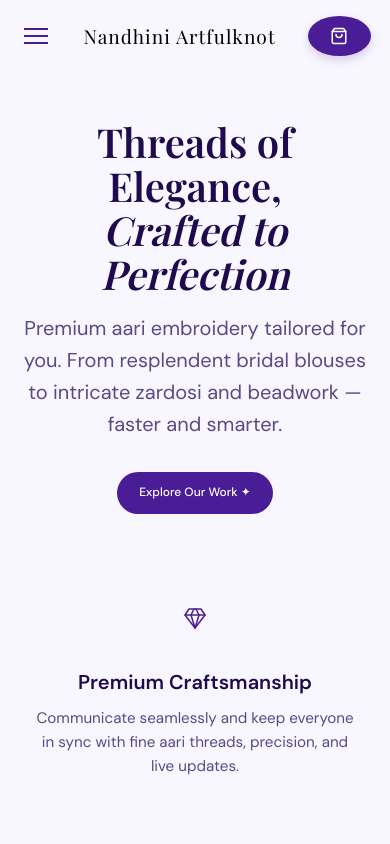
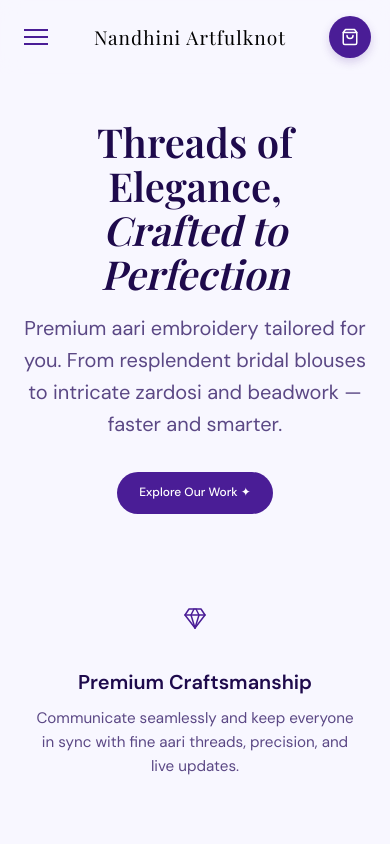
Before and after one commit to Manoj-velmurugan/nandhiniartfulknot, a React (Vite) app in the folder client/: page / in a window 390 px wide. Shown: the top 844 px of the page. Built offline with nearby package versions, Linux system fonts and the light colour scheme; a web font is replaced by a local one.

Commit message:
Fix mobile nav button to be a perfect circle

```diff
--- a/client/src/App.css
+++ b/client/src/App.css
@@ -573,7 +573,7 @@ footer {
   }
   .nav-cta { order: 2; }
   .hamburger { display: flex; order: 0; margin: 0; }
-  .btn-order { padding: 10px; border-radius: 50%; }
+  .btn.btn-order { padding: 0; width: 42px; height: 42px; border-radius: 50%; }
   .order-text { display: none; }
   .order-icon { display: block; }
 
```
